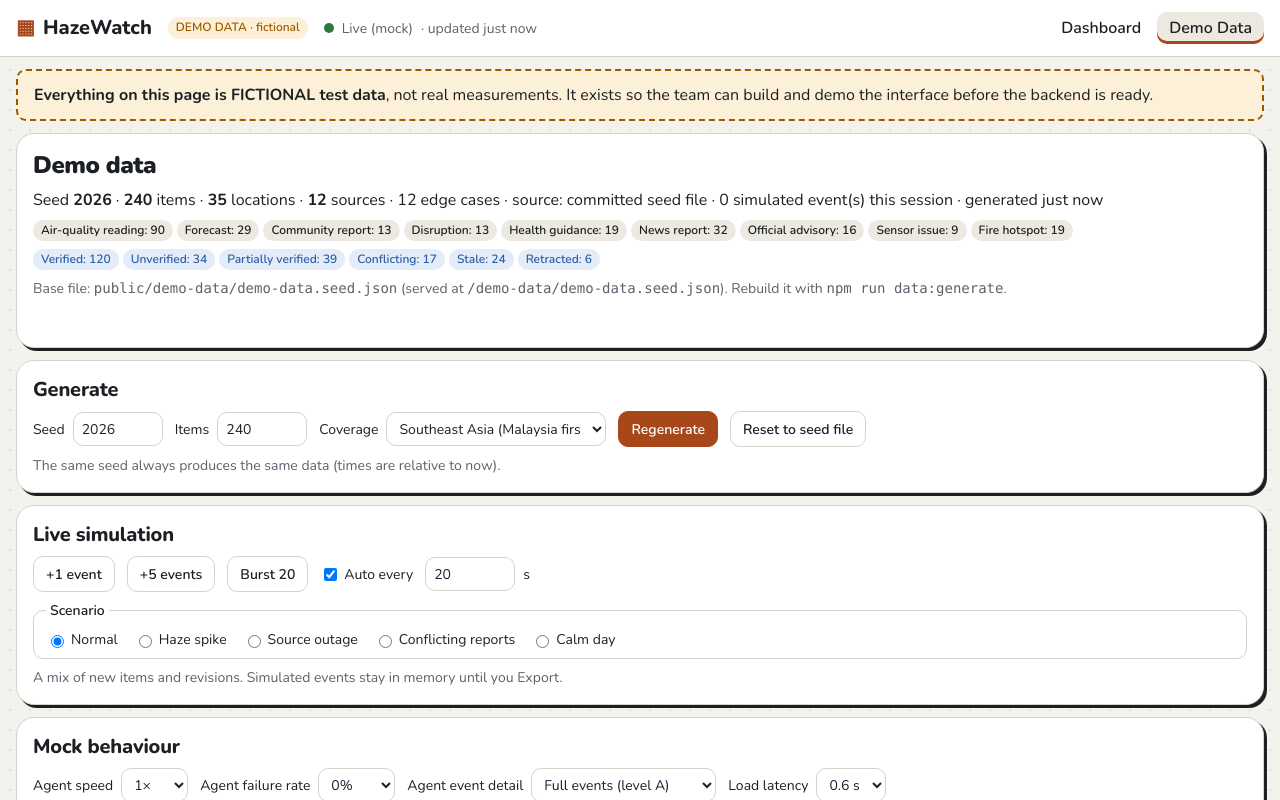
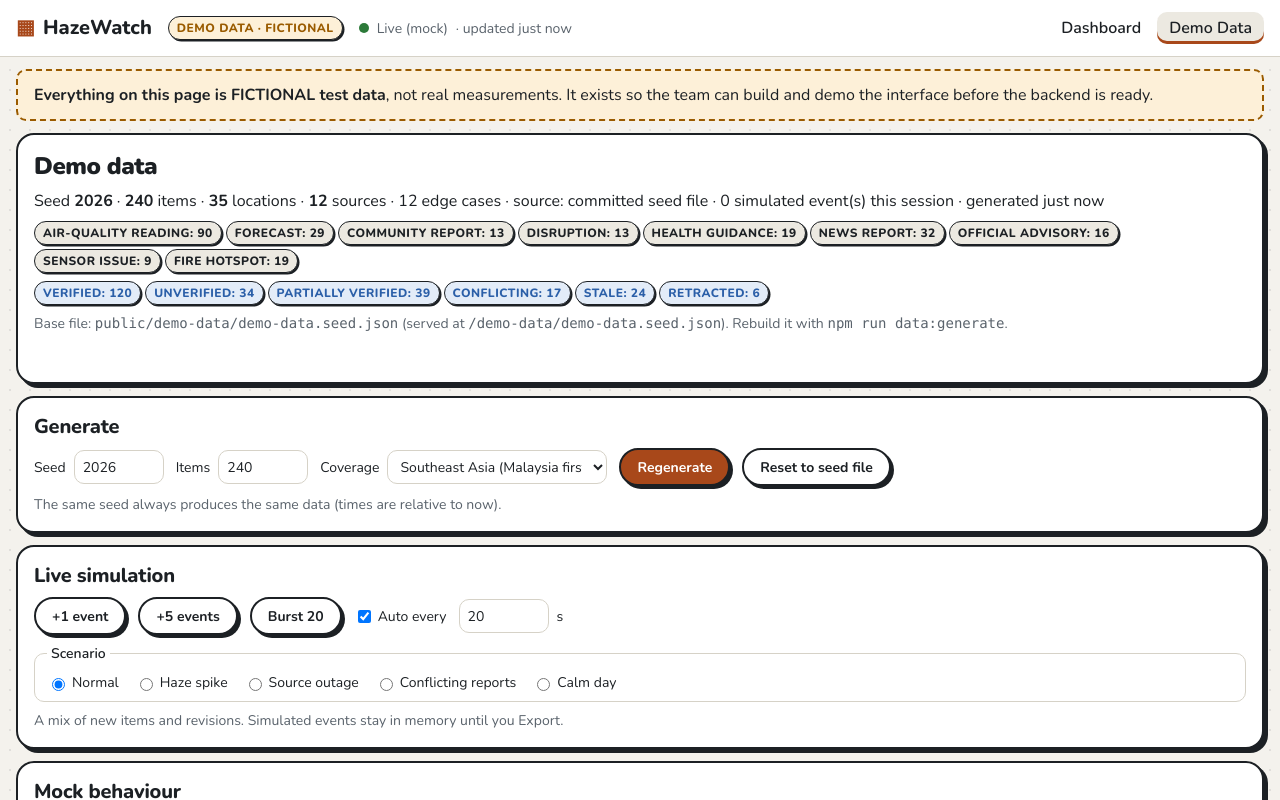
Before and after one commit to fangrhui040527/Haze-Agent, a React (Vite) app in the folder frontend/: page /demo-data in a window 1280 px wide. Shown: the top 800 px of the page. Built offline with nearby package versions, Linux system fonts and the light colour scheme.

Commit message:
style(frontend): restyle shared buttons, badges, and panels to neo-brutalist

```diff
--- a/frontend/src/shared/ui/ui.module.css
+++ b/frontend/src/shared/ui/ui.module.css
@@ -5,34 +5,46 @@
   align-items: center;
   justify-content: center;
   gap: var(--space-2);
-  min-height: 36px;
-  padding: 0 var(--space-3);
-  border: 1px solid var(--color-border);
-  border-radius: var(--radius-md);
+  min-height: 38px;
+  padding: 0 var(--space-4);
+  border: var(--border-width) solid var(--color-border-neo);
+  border-radius: var(--radius-pill);
   background: var(--color-surface);
   color: var(--color-text);
   font-size: var(--text-sm);
-  font-weight: 600;
+  font-weight: 700;
   cursor: pointer;
   text-decoration: none;
   white-space: nowrap;
+  box-shadow: var(--shadow-btn);
   transition:
     background var(--duration-fast),
-    border-color var(--duration-fast);
+    border-color var(--duration-fast),
+    transform var(--duration-fast),
+    box-shadow var(--duration-fast);
 }
 
 .button:hover:not(:disabled) {
   background: var(--color-surface-2);
+  transform: translate(-1px, -1px);
+  box-shadow: var(--shadow-btn-hover);
+}
+
+.button:active:not(:disabled) {
+  transform: translate(2px, 2px);
+  box-shadow: var(--shadow-btn-active);
 }
 
 .button:disabled {
   opacity: 0.55;
   cursor: not-allowed;
+  box-shadow: none;
+  transform: none;
 }
 
 .primary {
   background: var(--color-accent);
-  border-color: var(--color-accent);
+  border-color: var(--color-border-neo);
   color: var(--color-accent-contrast);
 }
 
@@ -43,28 +55,49 @@
 .ghost {
   border-color: transparent;
   background: transparent;
+  box-shadow: none;
+}
+
+.ghost:hover:not(:disabled) {
+  background: var(--color-surface-2);
+  border-color: var(--color-border-neo);
+  box-shadow: var(--shadow-btn);
 }
 
 .danger {
   color: var(--color-error);
-  border-color: currentColor;
+  border-color: var(--color-border-neo);
+  background: var(--color-error-bg);
 }
 
 .small {
-  min-height: 28px;
-  padding: 0 var(--space-2);
+  min-height: 30px;
+  padding: 0 var(--space-3);
   font-size: var(--text-xs);
+  box-shadow: var(--shadow-badge);
+}
+
+.small:hover:not(:disabled) {
+  box-shadow: var(--shadow-btn);
+}
+
+.small:active:not(:disabled) {
+  box-shadow: none;
 }
 
 .badge {
   display: inline-flex;
   align-items: center;
   gap: var(--space-1);
-  padding: 1px var(--space-2);
-  border-radius: 999px;
+  padding: 2px var(--space-2);
+  border: 1.5px solid var(--color-border-neo);
+  border-radius: var(--radius-pill);
+  box-shadow: var(--shadow-badge);
   font-size: var(--text-xs);
-  font-weight: 600;
-  line-height: 1.6;
+  font-weight: 800;
+  text-transform: uppercase;
+  letter-spacing: 0.04em;
+  line-height: 1.5;
   white-space: nowrap;
   background: var(--color-surface-2);
   color: var(--color-text);
@@ -109,11 +142,12 @@
 }
 
 .swatch {
-  width: 12px;
-  height: 12px;
-  border-radius: 3px;
+  width: 13px;
+  height: 13px;
+  border-radius: 4px;
   flex: none;
-  border: 1px solid rgb(0 0 0 / 0.2);
+  border: 1.5px solid var(--color-border-neo);
+  box-shadow: 1px 1px 0 var(--color-shadow-neo);
 }
 
 .bandValue {
@@ -171,9 +205,9 @@
 
 .panel {
   background: var(--color-surface);
-  border: 1px solid var(--color-border);
-  border-radius: var(--radius-lg);
-  box-shadow: var(--shadow-1);
+  border: var(--border-width) solid var(--color-border-neo);
+  border-radius: var(--radius-card);
+  box-shadow: var(--shadow-card);
   min-width: 0;
 }
 
@@ -189,6 +223,11 @@
 }
 
 @media (prefers-reduced-motion: reduce) {
+  .button {
+    transition: none;
+    transform: none !important;
+  }
+
   .spinner {
     animation: none;
     border-top-color: var(--color-border);
```
